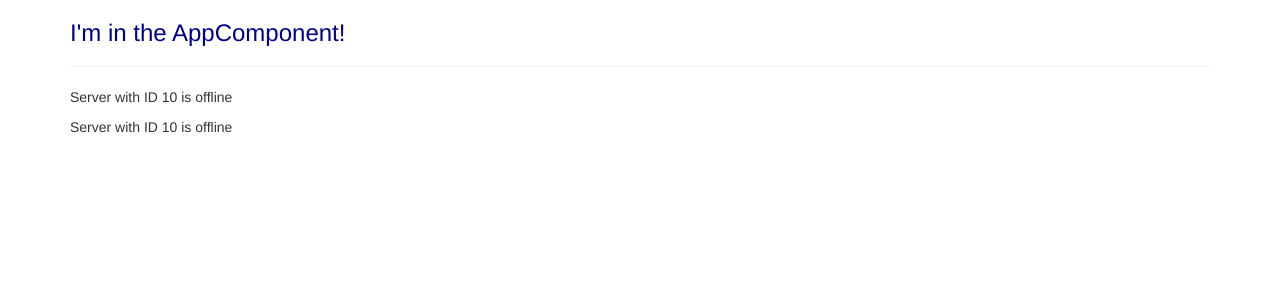
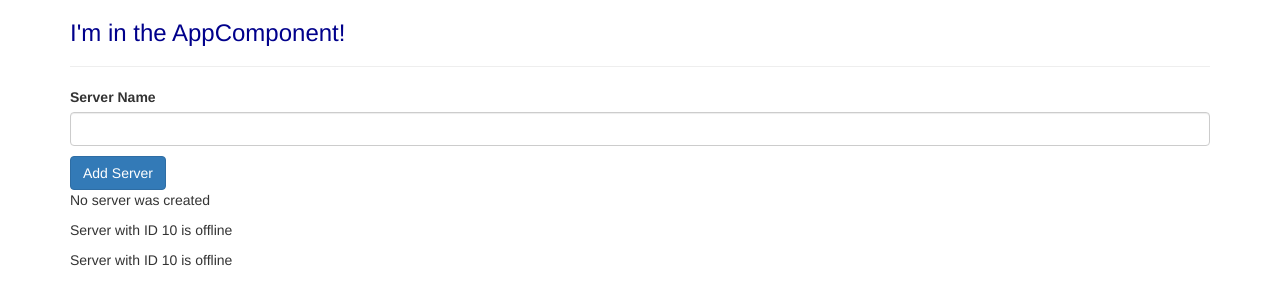
Before and after one commit to krzysztof83/first_angular2_app, an Angular app: page / in a window 1280 px wide. Shown: the top 304 px of the page. Built offline with nearby package versions, Linux system fonts and the light colour scheme.

Commit message:
Event Binding example

```diff
--- a/src/app/servers/servers.component.html
+++ b/src/app/servers/servers.component.html
@@ -1,2 +1,15 @@
+<label>Server Name</label>
+<input
+  type="text"
+  class="form-control"
+  (input)="onUpdateServerName($event)">
+<p>{{ serverName }}</p>
+
+<button
+  class="btn btn-primary"
+  [disabled]="!allowNewServer"
+  (click)="onCreateServer()">Add Server</button>
+<!--<p [innerText]="allowNewServer"></p>-->
+<p>{{ serverCreationStatus }}</p>
 <app-server></app-server>
 <app-server></app-server>
--- a/src/app/servers/servers.component.ts
+++ b/src/app/servers/servers.component.ts
@@ -6,10 +6,25 @@
   styleUrls: ['./servers.component.css']
 })
 export class ServersComponent implements OnInit {
+  allowNewServer = false;
+  serverCreationStatus = 'No server was created';
+  serverName = '';
 
-  constructor() { }
+  constructor() {
+    setTimeout(() => {
+      this.allowNewServer = true;
+    }, 2000);
+  }
 
   ngOnInit() {
   }
 
+  onCreateServer() {
+    this.serverCreationStatus = 'Server was created!';
+  }
+
+  onUpdateServerName(event: Event) {
+    console.log(event);
+    this.serverName = (<HTMLInputElement>event.target).value;
+  }
 }
```
